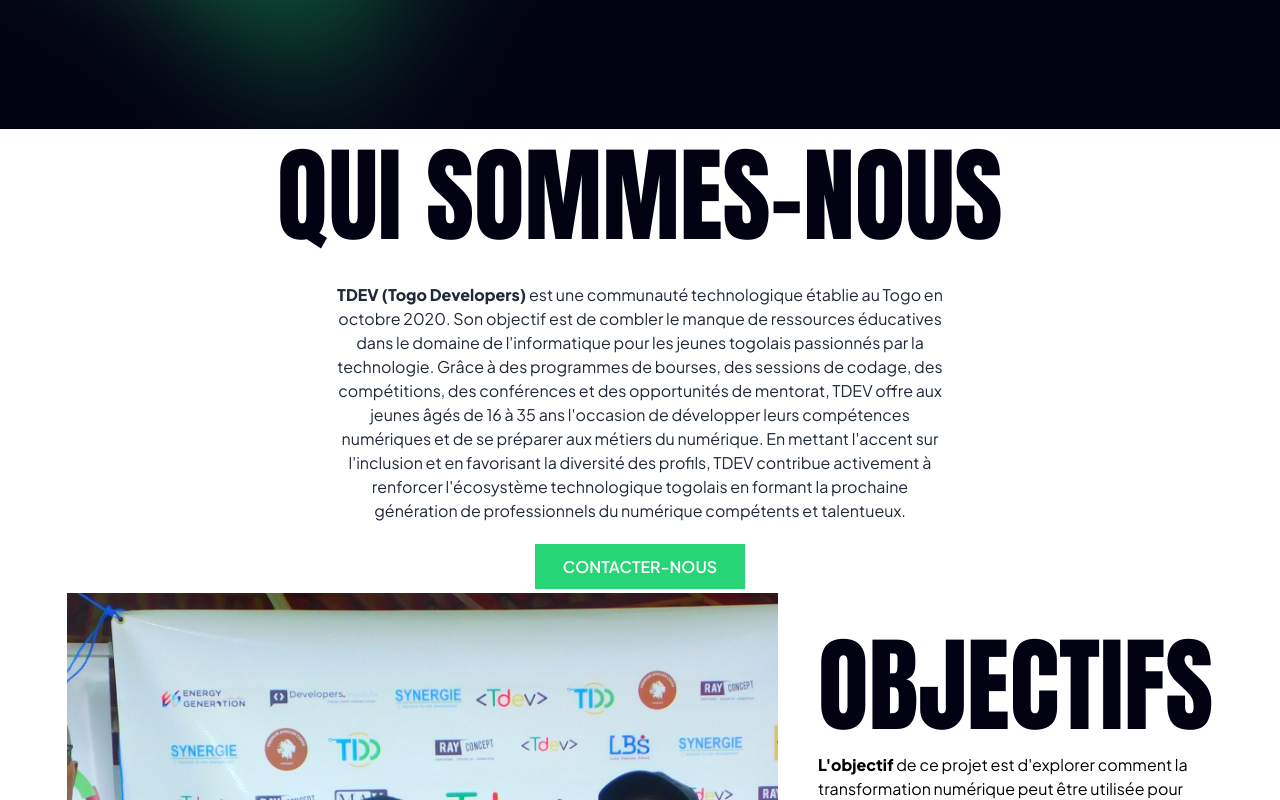
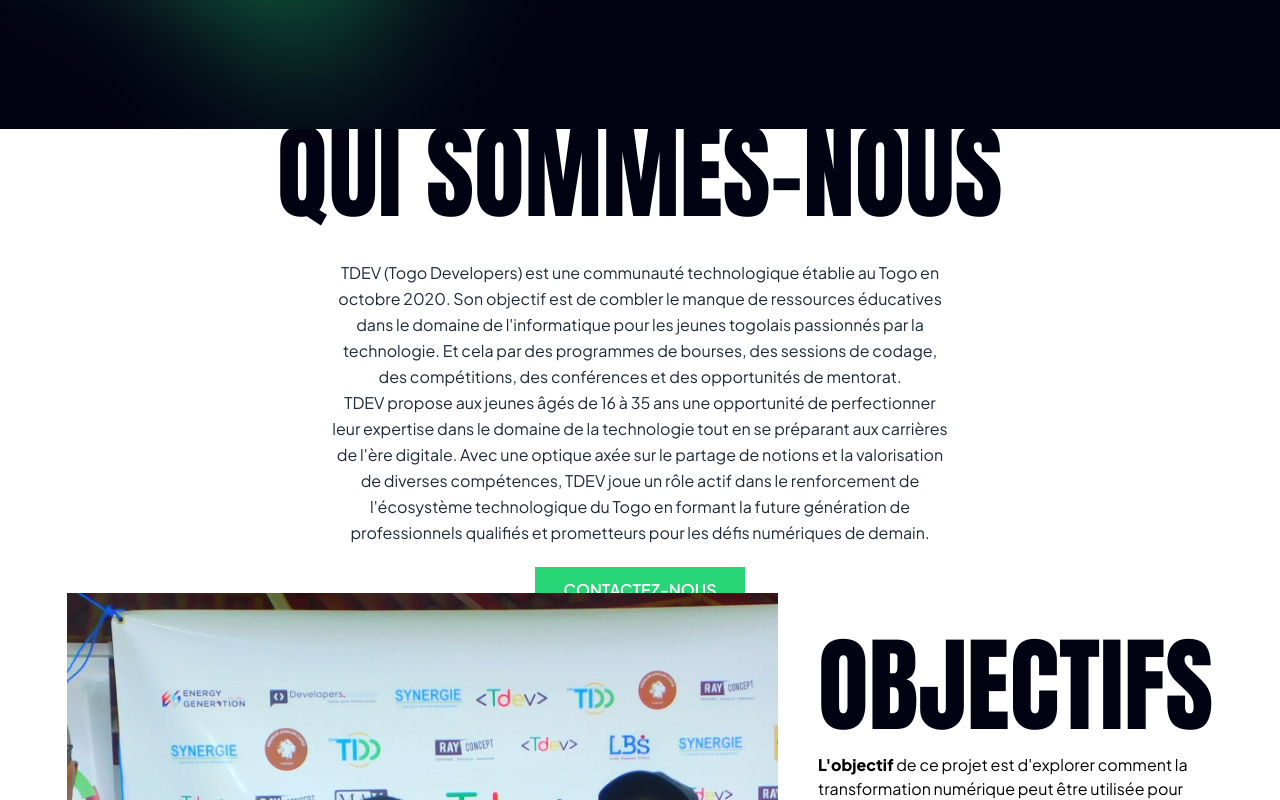
Before and after one commit to massahoudou/tedv-fest, a Next.js app: page /apropos in a window 1280 px wide. Shown: the part 511-1311 px from the top of the page. Built offline with nearby package versions, Linux system fonts and the light colour scheme.

Commit message:
adding qui somme nous message  and correct contactez nous text

```diff
--- a/src/app/apropos/page.jsx
+++ b/src/app/apropos/page.jsx
@@ -56,11 +56,13 @@
                 <h3 className=" py-2 lg:p-0 md:mb-4">Qui sommes-nous </h3>
             </Heading>
 
-            <p className=" text-gray-800 w-full lg:w-7/12 text-left  py-3 lg:py-5 mb-3  md:text-center" data-aos="fade-up" data-aos-="100">
-                <strong>
-                    TDEV (Togo Developers)</strong> est une communauté technologique établie au Togo en octobre 2020. Son objectif est de combler le manque de ressources éducatives dans le domaine de l&apos;informatique pour les jeunes togolais passionnés par la technologie. Grâce à des programmes de bourses, des sessions de codage, des compétitions, des conférences et des opportunités de mentorat, TDEV offre aux jeunes âgés de 16 à 35 ans l&apos;occasion de développer leurs compétences numériques et de se préparer aux métiers du numérique. En mettant l&apos;accent sur l&apos;inclusion et en favorisant la diversité des profils, TDEV contribue activement à renforcer l&apos;écosystème technologique togolais en formant la prochaine génération de professionnels du numérique compétents et talentueux.            </p>
+            <p className=" text-gray-800 w-full lg:w-7/12 text-left  py-3 lg:py-5 mb-3 leading-relaxed  md:text-center" data-aos="fade-up" data-aos-="100">
+                TDEV (Togo Developers) est une communauté technologique établie au Togo en octobre 2020. Son objectif est de combler le manque de ressources éducatives dans le domaine de l&apos;informatique pour les jeunes togolais passionnés par la technologie. Et cela par  des programmes de bourses, des sessions de codage, des compétitions, des conférences et des opportunités de mentorat.
+                <br />
+                TDEV propose aux jeunes âgés de 16 à 35 ans une opportunité de perfectionner leur expertise dans le domaine de la technologie tout en se préparant aux carrières de l&apos;ère digitale. Avec une optique axée sur le partage de notions et la valorisation de diverses compétences, TDEV joue un rôle actif dans le renforcement de l&apos;écosystème technologique du Togo en formant la future génération de professionnels qualifiés et prometteurs pour les défis numériques de demain.
+            </p>
 
-            <FillButton title="Contacter-Nous" />
+            <FillButton title="Contactez-Nous" />
         </section>
         <section className="lg:w-10/12 w-11/12 mx-auto  relative  md:py-0  h-fit ">
 
--- a/src/components/TimeCard.jsx
+++ b/src/components/TimeCard.jsx
@@ -4,7 +4,7 @@
 const TimeCard = ({time,title,first ,delay , translate}) => {
     return <span data-aos="zoom-out-up" data-aos-delay={delay} data-aos-anchor-placement="top-bottom">
  <div
-          className={`${first ? ' md:border-[1.5px] md:bg-transparent': 'md:bg-white/20 md:backdrop-blur-xl' } ${translate ? "lg:translate-y-5" :""}  sm:w-[8rem] h-[8rem]   bg-none   lg:min-w-[13rem] lg:min-h-[13rem] flex items-center  justify-center md:shadow-2xl md:rounded-lg`}>
+          className={`${first ? ' md:border-[1.5px] md:bg-transparent ': 'md:bg-white/20 md:backdrop-blur-xl' } ${translate ? "lg:translate-y-5" :""}  sm:w-[8rem] h-[8rem]   bg-none   lg:min-w-[13rem] lg:min-h-[13rem] flex items-center  justify-center md:shadow-2xl md:rounded-lg`}>
               <div className="text-left  flex flex-col items-start  justify-start w-fit  ">
               <div className={` ${anton.className} text-5xl lg:text-[6.5rem] font-semibold h-fit font-sans`}>{time}</div>
               <div className="text-sm sm:text-md">{title}</div>
--- a/src/components/sections/SectionsHeaders.jsx
+++ b/src/components/sections/SectionsHeaders.jsx
@@ -51,7 +51,7 @@
   return <>
     <Navbar black={false} />
     <header id="header" className='pt-20 md:p-0 bg-dark flex items-center   text-white h-screen relative overflow-hidden'>
-      <div className='w-11/12 md:w-10/12 mx-auto  h-full justify-evenly md:justify-normal items-center z-10 flex flex-wrap lg:flex-nowrap'>
+      <div className='w-11/12 md:w-10/12 mx-auto md:mt-12   h-full justify-evenly md:justify-normal items-center z-10 flex flex-wrap lg:flex-nowrap'>
         <div className="h-4/6 md:h-4/6 lg:h-fit flex flex-col justify-center lg:justify-start max-xl:justify-center   ">
           <Date />
           <h1 data-aos="zoom-out-up" data-aos-delay="" className={` ${anton.className} text-5xl  md:text-8xl  lg:text-[8.6rem]   py-2 lg:p-0 md:mb-4`}>
@@ -71,12 +71,12 @@
         </div>
         <div className=' items-start justify-between  lg:items-baseline flex lg:flex-wrap h-full  md:w-full md:h-full lg:h-fit  gap-5  w-full lg:w-fit lg:gap-10  '>
           <div className="flex lg:gap-10 gap-5 justify-evenly lg:justify-center w-full">
-            <TimeCard  first={true} time={days} title={"Jours"} delay={300}  translate={true}/>
-            <TimeCard time={hours} title={"Heures"} delay={400} />
+            <TimeCard  first={true} time={days} title={"Jours"} delay={500}  translate={true}/>
+            <TimeCard time={hours} title={"Heures"} delay={600} />
           </div>
           <div className="flex lg:gap-10 gap-5  justify-evenly y lg:justify-center w-full">
-            <TimeCard translate={true} time={minutes} title={"Minutes"} delay={500} />
-            <TimeCard time={seconds} title={"Secondes"} delay={600} />
+            <TimeCard translate={true} time={minutes} title={"Minutes"} delay={700} />
+            <TimeCard time={seconds} title={"Secondes"} delay={800} />
           </div>
 
 
@@ -91,8 +91,8 @@
       <div className={`bg-[url(/images/logo.png)] bg-no-repeat bg-contain h-[50rem] w-[50rem] lg:h-[90rem] lg:w-[90rem] -left-[27rem] lg:-left-[40rem]  blur-[150px] opacity-40 absolute -top-72`}>
 
       </div>
-      <div data-aos="fade-up" data-aos-delay="200" data-aos-anchor-placement="top-bottom" className='w-fit  flex  mx-auto absolute bottom-0 left-0 right-0'>
-        <div className='flex flex-col items-center my-2 animate-bounce'>
+      <div data-aos="fade-up" data-aos-delay="900" data-aos-anchor-placement="top-bottom" className='w-fit  flex  mx-auto absolute bottom-0 left-0 right-0'>
+        <div className='flex flex-col items-center my-2 animate-bounce '>
           <span className="hidden lg:block">
            Glisser vers le bas
           </span>
--- a/tailwind.config.js
+++ b/tailwind.config.js
@@ -35,6 +35,7 @@
       },
       animation: {
         wiggle: 'wiggle 1s ease-in-out infinite',
+
       }
     },
   },
```
Lines whose indentation alone changed are shown as unchanged.
